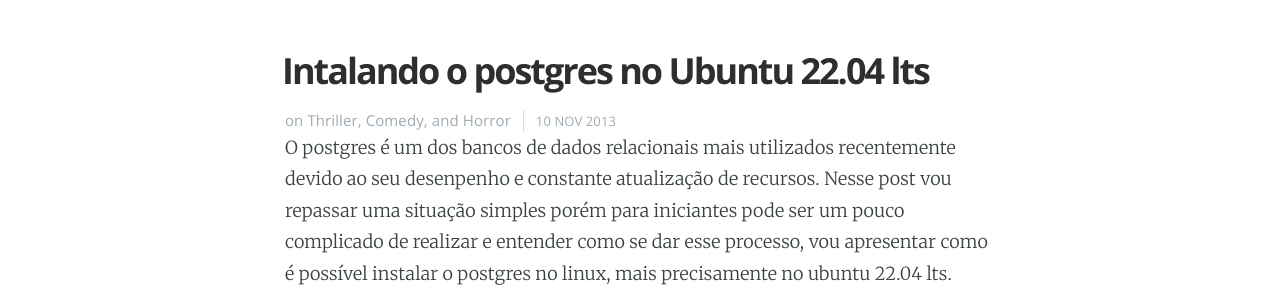
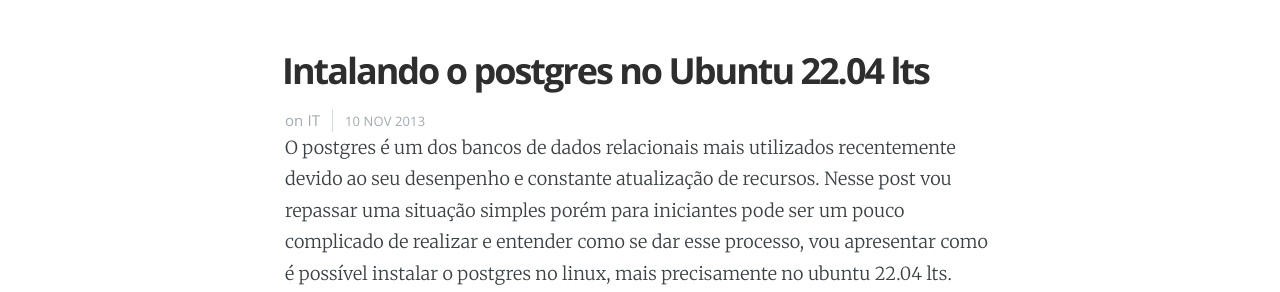
Before and after one commit to Gileno29/Gileno29.github.io, a Jekyll site: the page built from _posts/2023-08-21-Instalar-postgres-no-ubuntu-22.04.markdown, in a window 1280 px wide. Shown: the part 128-420 px from the top of the page. Built offline with Jekyll 4.4.1, drawn with Linux system fonts in a browser that asks for light colours.

Commit message:
change category

```diff
--- a/_posts/2023-08-21-Instalar-postgres-no-ubuntu-22.04.markdown
+++ b/_posts/2023-08-21-Instalar-postgres-no-ubuntu-22.04.markdown
@@ -2,7 +2,7 @@
 layout: post
 title:  "Intalando o postgres no Ubuntu 22.04 lts"
 date:   2013-11-10 10:18:00
-categories: Thriller Comedy Horror
+categories: IT
 ---
 O postgres é um dos bancos de dados relacionais mais utilizados recentemente devido ao seu desenpenho e constante atualização de recursos. Nesse post vou repassar uma situação simples porém para iniciantes pode ser um pouco complicado de realizar e entender como se dar esse processo, vou apresentar como é possível instalar o postgres no linux, mais precisamente no ubuntu 22.04 lts.
 Bem vamos lá!.
```
